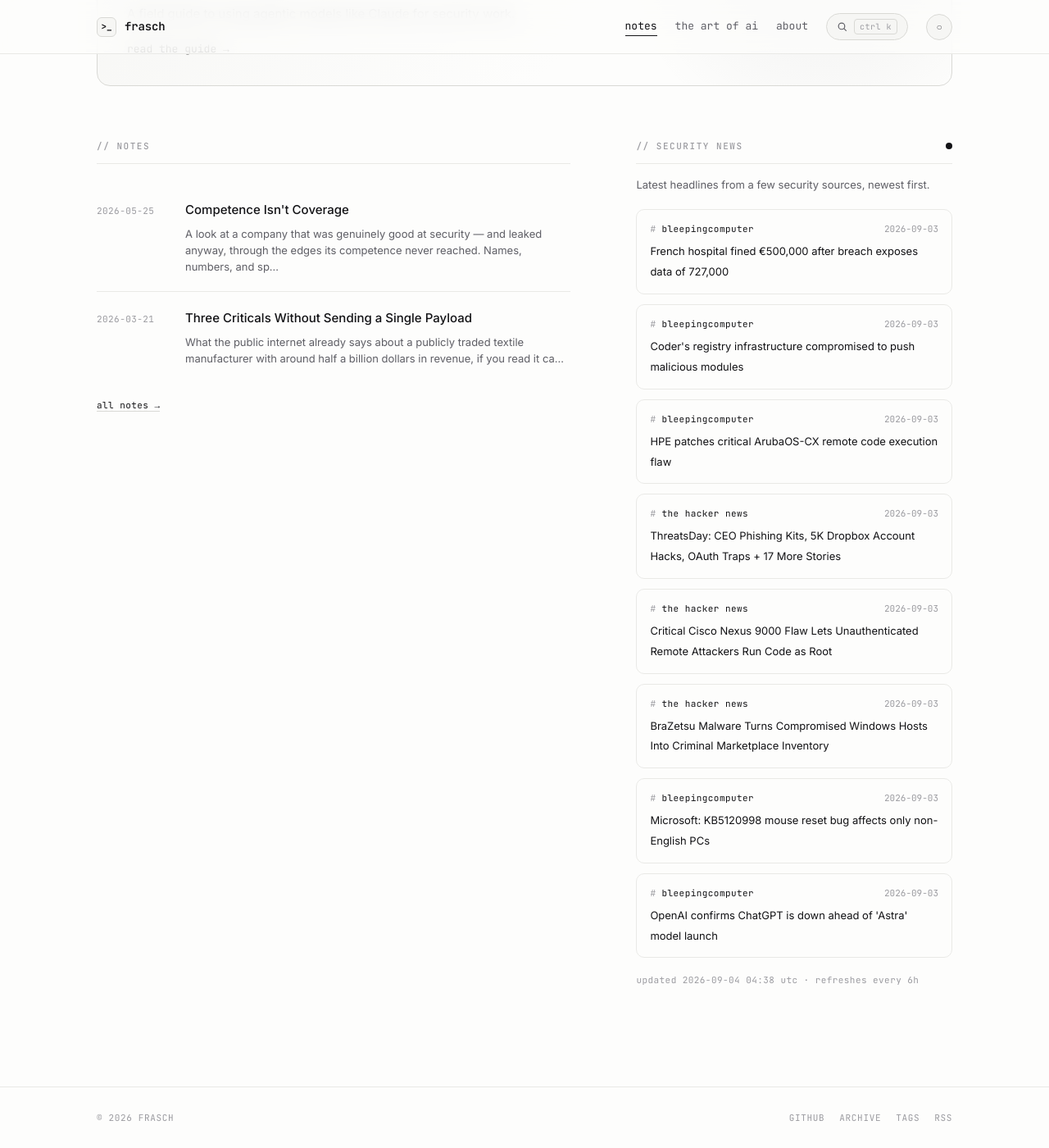
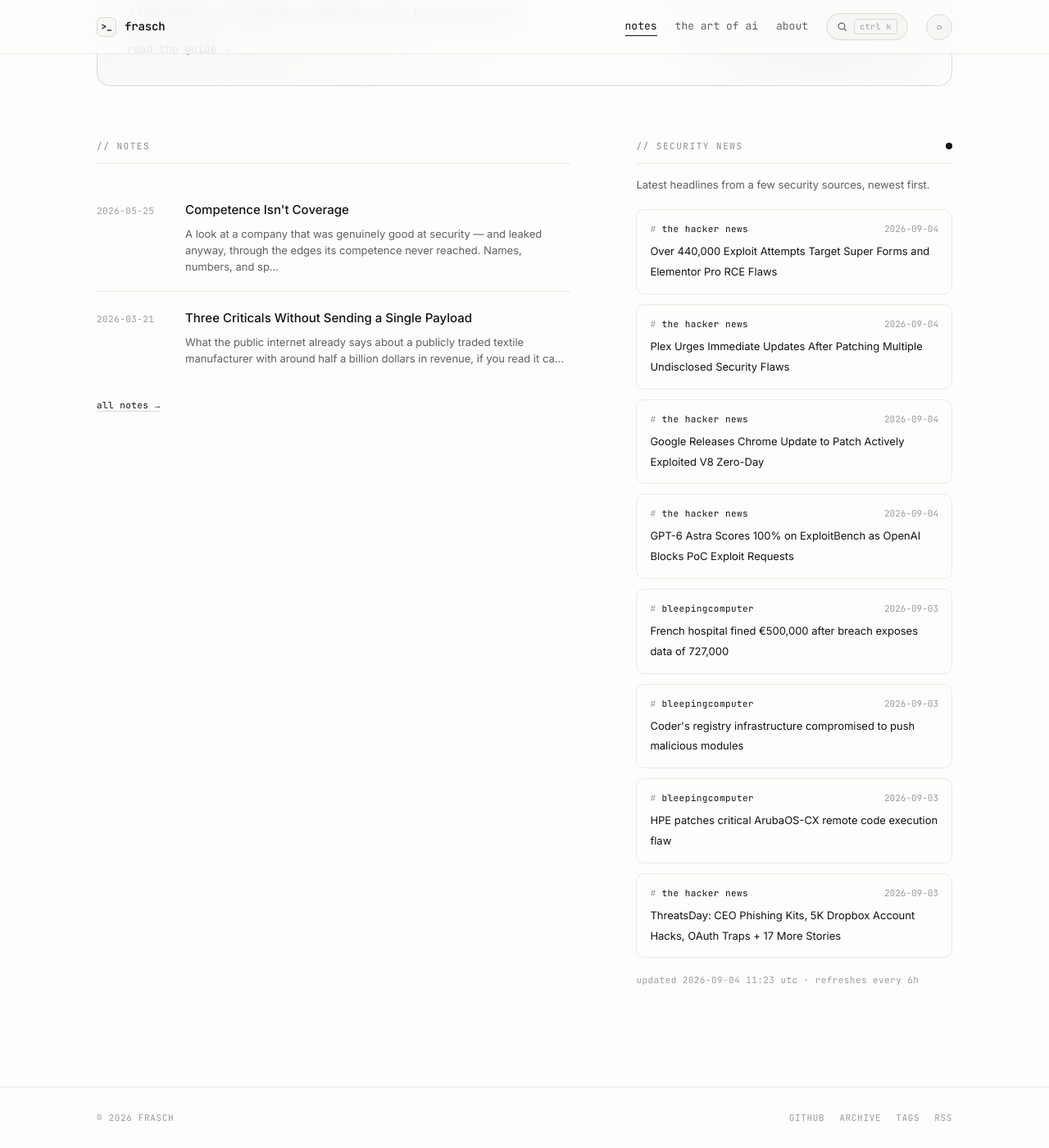
Before and after one commit to whoisfrasch/frasch, a Jekyll site: the page built from index.html, in a window 1280 px wide and 1400 px high, scrolled down 615 px. Shown: the whole window at 82% size. Built offline with Jekyll 4.4.1, drawn with Linux system fonts in a browser that asks for light colours.

Commit message:
Refresh security news feed

```diff
--- a/_data/news.json
+++ b/_data/news.json
@@ -1,6 +1,30 @@
 {
-  "updated": "2026-09-04T04:38:54Z",
+  "updated": "2026-09-04T11:23:22Z",
   "items": [
+    {
+      "source": "the hacker news",
+      "title": "Over 440,000 Exploit Attempts Target Super Forms and Elementor Pro RCE Flaws",
+      "link": "https://thehackernews.com/2026/09/over-440000-exploit-attempts-target.html",
+      "date": "2026-09-04T08:48:45Z"
+    },
+    {
+      "source": "the hacker news",
+      "title": "Plex Urges Immediate Updates After Patching Multiple Undisclosed Security Flaws",
+      "link": "https://thehackernews.com/2026/09/plex-urges-immediate-updates-after.html",
+      "date": "2026-09-04T07:35:14Z"
+    },
+    {
+      "source": "the hacker news",
+      "title": "Google Releases Chrome Update to Patch Actively Exploited V8 Zero-Day",
+      "link": "https://thehackernews.com/2026/09/google-releases-chrome-update-to-patch.html",
+      "date": "2026-09-04T07:18:47Z"
+    },
+    {
+      "source": "the hacker news",
+      "title": "GPT-6 Astra Scores 100% on ExploitBench as OpenAI Blocks PoC Exploit Requests",
+      "link": "https://thehackernews.com/2026/09/gpt-6-astra-scores-100-on-exploitbench.html",
+      "date": "2026-09-04T06:47:52Z"
+    },
     {
       "source": "bleepingcomputer",
       "title": "French hospital fined €500,000 after breach exposes data of 727,000",
@@ -24,30 +48,6 @@
       "title": "ThreatsDay: CEO Phishing Kits, 5K Dropbox Account Hacks, OAuth Traps + 17 More Stories",
       "link": "https://thehackernews.com/2026/09/threatsday-ceo-phishing-kits-5k-dropbox.html",
       "date": "2026-09-03T18:02:47Z"
-    },
-    {
-      "source": "the hacker news",
-      "title": "Critical Cisco Nexus 9000 Flaw Lets Unauthenticated Remote Attackers Run Code as Root",
-      "link": "https://thehackernews.com/2026/09/critical-cisco-nexus-9000-flaw-lets.html",
-      "date": "2026-09-03T15:52:07Z"
-    },
-    {
-      "source": "the hacker news",
-      "title": "BraZetsu Malware Turns Compromised Windows Hosts Into Criminal Marketplace Inventory",
-      "link": "https://thehackernews.com/2026/09/brazetsu-malware-turns-compromised.html",
-      "date": "2026-09-03T15:26:47Z"
-    },
-    {
-      "source": "bleepingcomputer",
-      "title": "Microsoft: KB5120998 mouse reset bug affects only non-English PCs",
-      "link": "https://www.bleepingcomputer.com/news/microsoft/microsoft-kb5120998-mouse-reset-bug-affects-only-non-english-pcs/",
-      "date": "2026-09-03T15:22:33Z"
-    },
-    {
-      "source": "bleepingcomputer",
-      "title": "OpenAI confirms ChatGPT is down ahead of 'Astra' model launch",
-      "link": "https://www.bleepingcomputer.com/news/artificial-intelligence/openai-confirms-chatgpt-is-down-ahead-of-astra-model-launch/",
-      "date": "2026-09-03T15:13:29Z"
     }
   ]
 }
```
